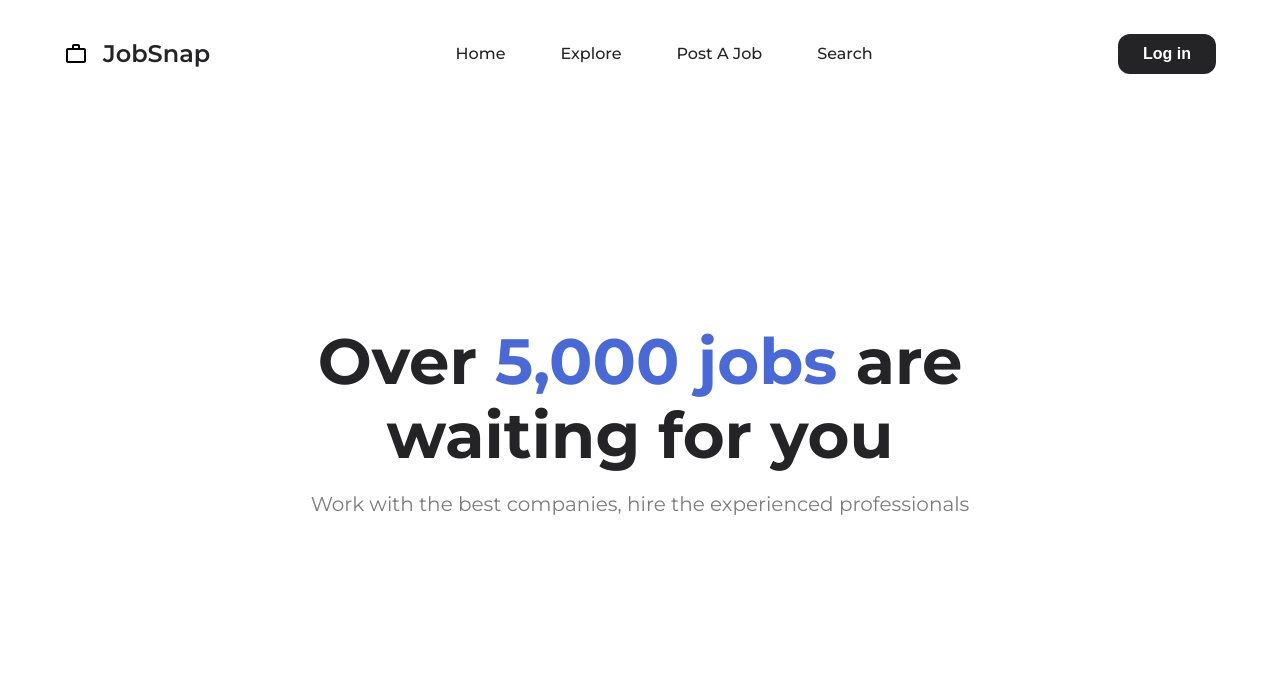
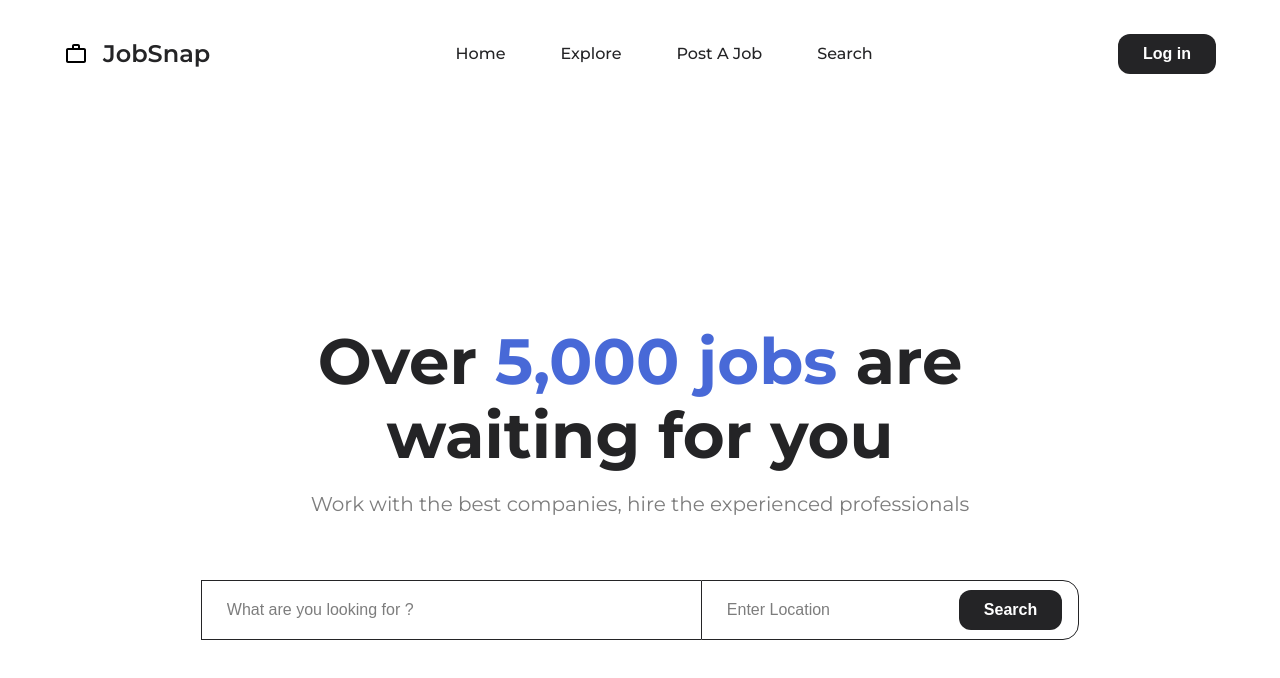
Before and after one commit to Furkan-Ozdemir/jobFinder, a React (Vite) app: page / in a window 1280 px wide. Shown: the top 678 px of the page. Built offline with nearby package versions, Linux system fonts and the light colour scheme.

Commit message:
Refactor Button component styles and add InlineForm component with associated styles

```diff
--- a/src/components/Button/Button.tsx
+++ b/src/components/Button/Button.tsx
@@ -1,4 +1,4 @@
-import "./button.scss";
+import "./index.scss";
 
 type Props = {
   color: "dark" | "transparent";
--- /dev/null
+++ b/src/components/InlineForm/InlineForm.tsx
@@ -0,0 +1,20 @@
+import Button from "../Button/Button";
+import "./index.scss";
+
+export default function InlineForm() {
+  return (
+    <form className="form">
+      <div className="form__group">
+        <div className="form__group__search">
+          <input type="text" placeholder="What are you looking for ?" />
+        </div>
+        <div className="form__group__location">
+          <input type="text" placeholder="Enter Location" />
+          <Button color="dark" type="submit">
+            Search
+          </Button>
+        </div>
+      </div>
+    </form>
+  );
+}
--- /dev/null
+++ b/src/components/InlineForm/index.scss
@@ -0,0 +1,43 @@
+.form {
+  &__group {
+    display: flex;
+
+    input {
+      outline: none;
+      padding: 2rem 2.5rem;
+      font-size: 1.6rem;
+      color: var(--gray);
+
+      &::placeholder {
+        color: var(--gray);
+        font-size: 1.6rem;
+        line-height: 2rem;
+      }
+    }
+
+    &__search {
+      border: 1px solid var(--black);
+      border-right: none;
+      width: 50rem;
+      input {
+        border: none;
+        width: 100%;
+      }
+    }
+
+    &__location {
+      input {
+        border: none;
+      }
+
+      border: 1px solid var(--black);
+      border-top-right-radius: 1.6rem;
+      border-bottom-right-radius: 1.6rem;
+      border-left: 1px solid var(--black);
+
+      .button {
+        margin-right: 1.6rem;
+      }
+    }
+  }
+}
--- a/src/components/Main/Main.tsx
+++ b/src/components/Main/Main.tsx
@@ -1,14 +1,20 @@
+import InlineForm from "../InlineForm/InlineForm";
 import "./index.scss";
 
 export default function Main() {
   return (
     <main className="main">
+      <div>
         <p className="main__title">
           <span>Over</span>
           <span className="main__title__highlight"> 5,000 jobs </span>
           <span>are waiting for you</span>
         </p>
         <p>Work with the best companies, hire the experienced professionals</p>
+      </div>
+      <div className="main__form">
+        <InlineForm />
+      </div>
     </main>
   );
 }
--- a/src/components/Main/index.scss
+++ b/src/components/Main/index.scss
@@ -19,4 +19,9 @@
     line-height: 2.4rem;
     margin-top: 2rem;
   }
+  &__form {
+    display: flex;
+    justify-content: center;
+    margin-top: 6.4rem;
+  }
 }
```
Also changed, not shown: src/components/Button/index.scss (renamed from src/components/Button/button.scss). Lines whose indentation alone changed are shown as unchanged.
